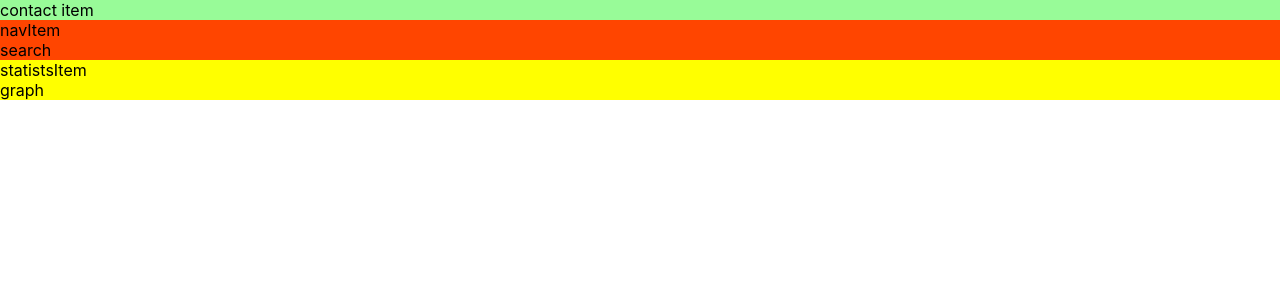
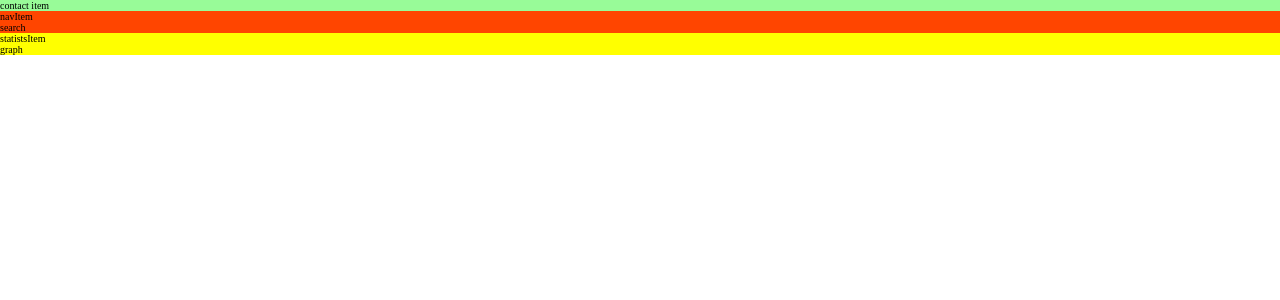
Before and after one commit to wloszynski/statsjustjoinit-react, a React (Create React App) app: page / in a window 1280 px wide. Shown: the top 300 px of the page. Built offline with nearby package versions, Linux system fonts and the light colour scheme.

Commit message:
clearing margin and padding

```diff
--- a/src/index.css
+++ b/src/index.css
@@ -1,13 +1,15 @@
-body {
+*,
+*::before,
+*::after {
   margin: 0;
-  font-family: -apple-system, BlinkMacSystemFont, 'Segoe UI', 'Roboto', 'Oxygen',
-    'Ubuntu', 'Cantarell', 'Fira Sans', 'Droid Sans', 'Helvetica Neue',
-    sans-serif;
-  -webkit-font-smoothing: antialiased;
-  -moz-osx-font-smoothing: grayscale;
+  padding: 0;
+  box-sizing: inherit;
 }
 
-code {
-  font-family: source-code-pro, Menlo, Monaco, Consolas, 'Courier New',
-    monospace;
+html {
+  font-size: 62.5%;
 }
+
+body {
+  box-sizing: border-box;
+}
```
